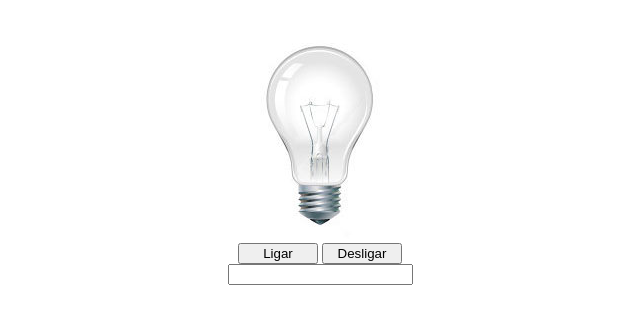
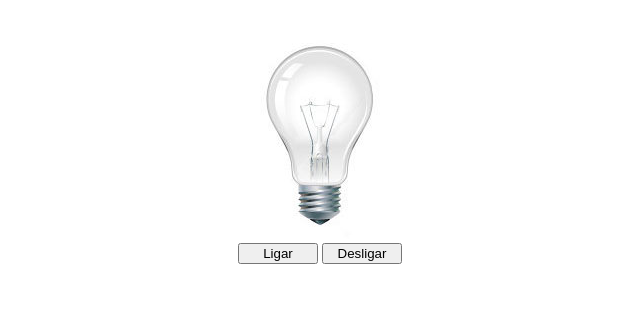
Before and after one commit to AndersonLuigui/Lampada-Javascript, a plain HTML site: page index.html in a window 1280 px wide. Shown: the part 69-392 px from the top of the page, without its empty margins (320-960 px from the left). Drawn offline with Linux system fonts and the light colour scheme.

Commit message:
Lampada JS

```diff
--- a/index.html
+++ b/index.html
@@ -27,11 +27,6 @@
             <button id='turnOff'>Desligar</button>
         </div>
 
-        <div>
-            <input type="text" id="textTitulo">
-
-        </div>
-
 
     </main>
 
```
Also changed, not shown: style.css (line endings or trailing spaces).
